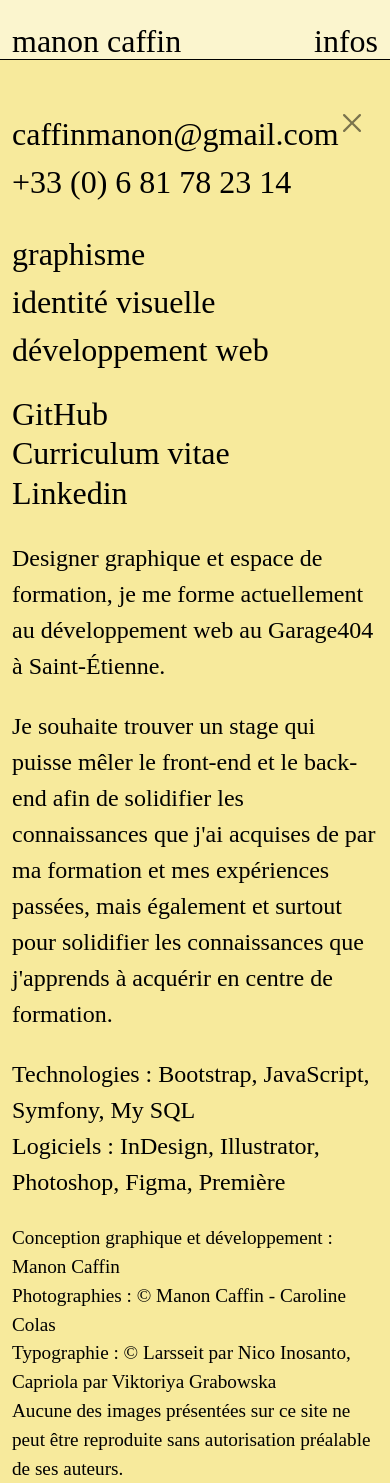
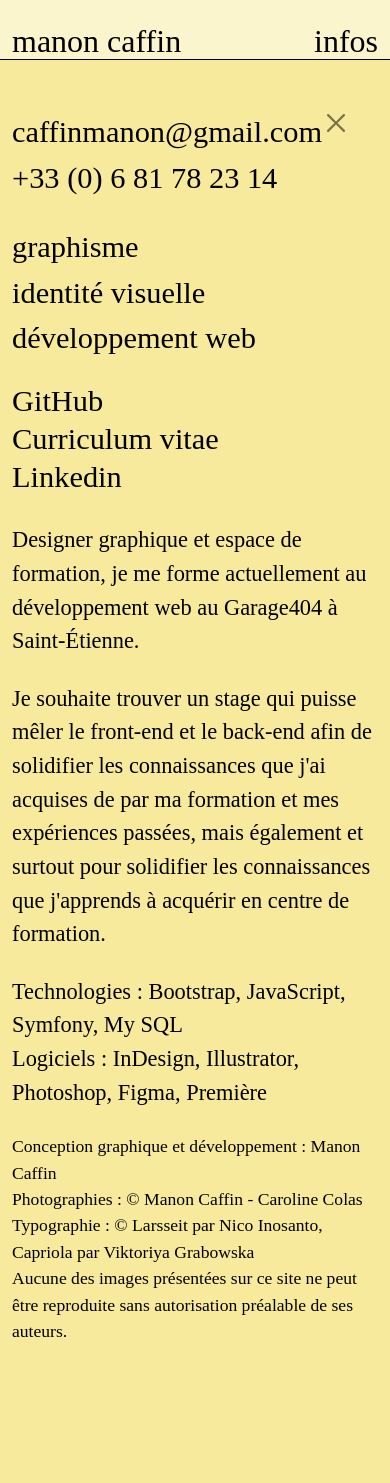
Before and after one commit to Manoncaffin/Portfolio, a PHP site: page /infos.html in a window 390 px wide. After the commit the page ends 1337 px from the top, so only its background shows below. Run offline with PHP 8.4, Linux system fonts and the light colour scheme; some libraries are stand-ins or nearby versions.

Commit message:
corps typo

```diff
--- a/appearance/style.css
+++ b/appearance/style.css
@@ -269,7 +269,7 @@ body {
 
     #logoLoading, h1 {
         font-family: "Capriola";
-        font-size: 1vmax;
+        font-size: 2rem;
         font-weight: 600;
         display: flex;
         justify-content: center;
@@ -281,7 +281,7 @@ body {
     }
 
     #loader {
-        font-size: 1vmax;
+        font-size: 2rem;
         font-weight: 600;
         justify-content: center;
         align-items: center;
@@ -385,21 +385,21 @@ body {
     }
 
     .text-mail, .text-tel, .text-contact {
-        font-size: 2rem;
+        font-size: 1.9rem;
     }
 
     .text-link, .text-link-two {
-        font-size: 2rem;
+        font-size: 1.9rem;
         line-height: 1;
     }
 
     .text-about {
-        font-size: 1.5rem;
+        font-size: 1.4rem;
         line-height: 1.5;
     }
 
     .text-infos {
-        font-size: 1.2rem;
+        font-size: 1.1rem;
         line-height: 1.5;
     }
 
```
Also changed, not shown: 1 other file.
